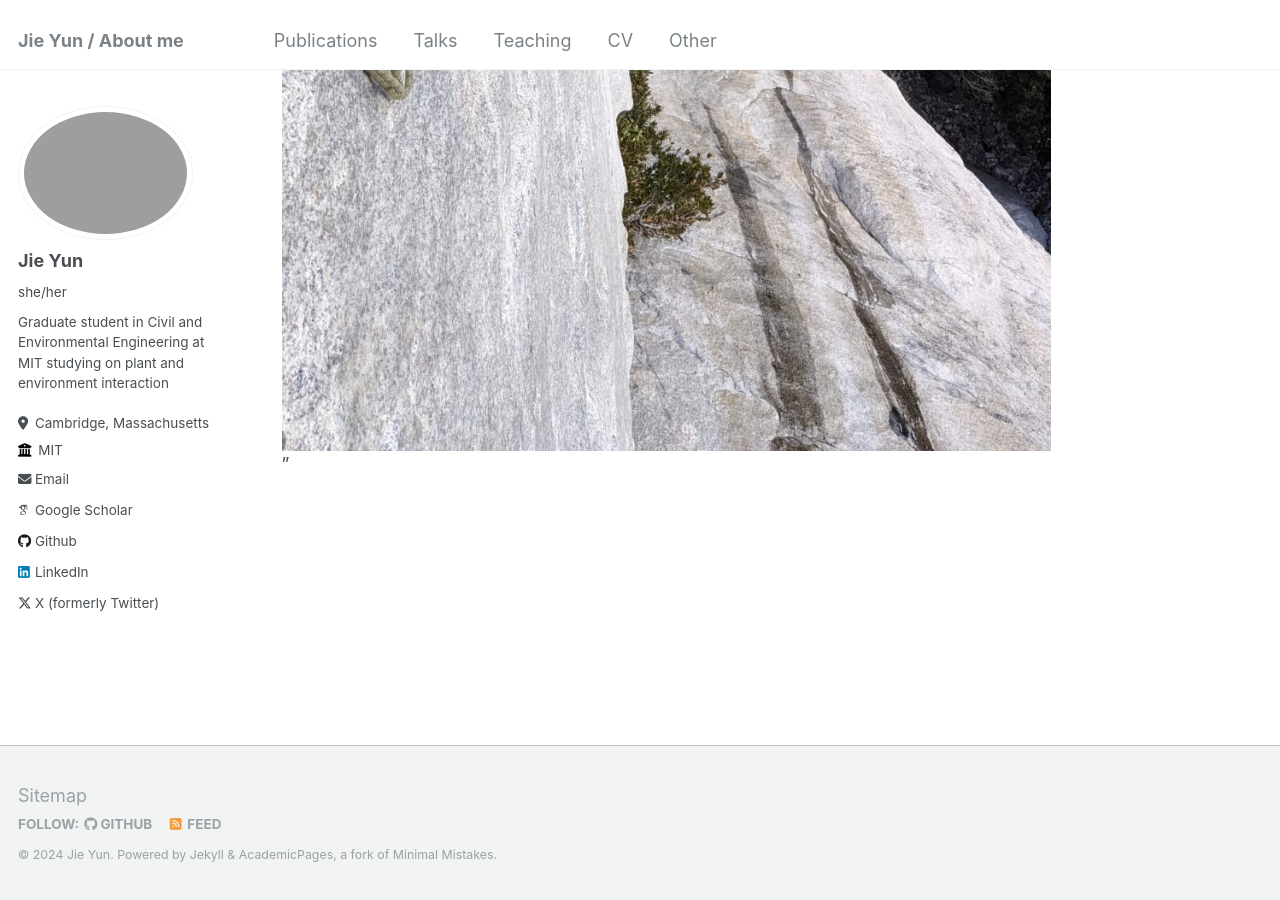
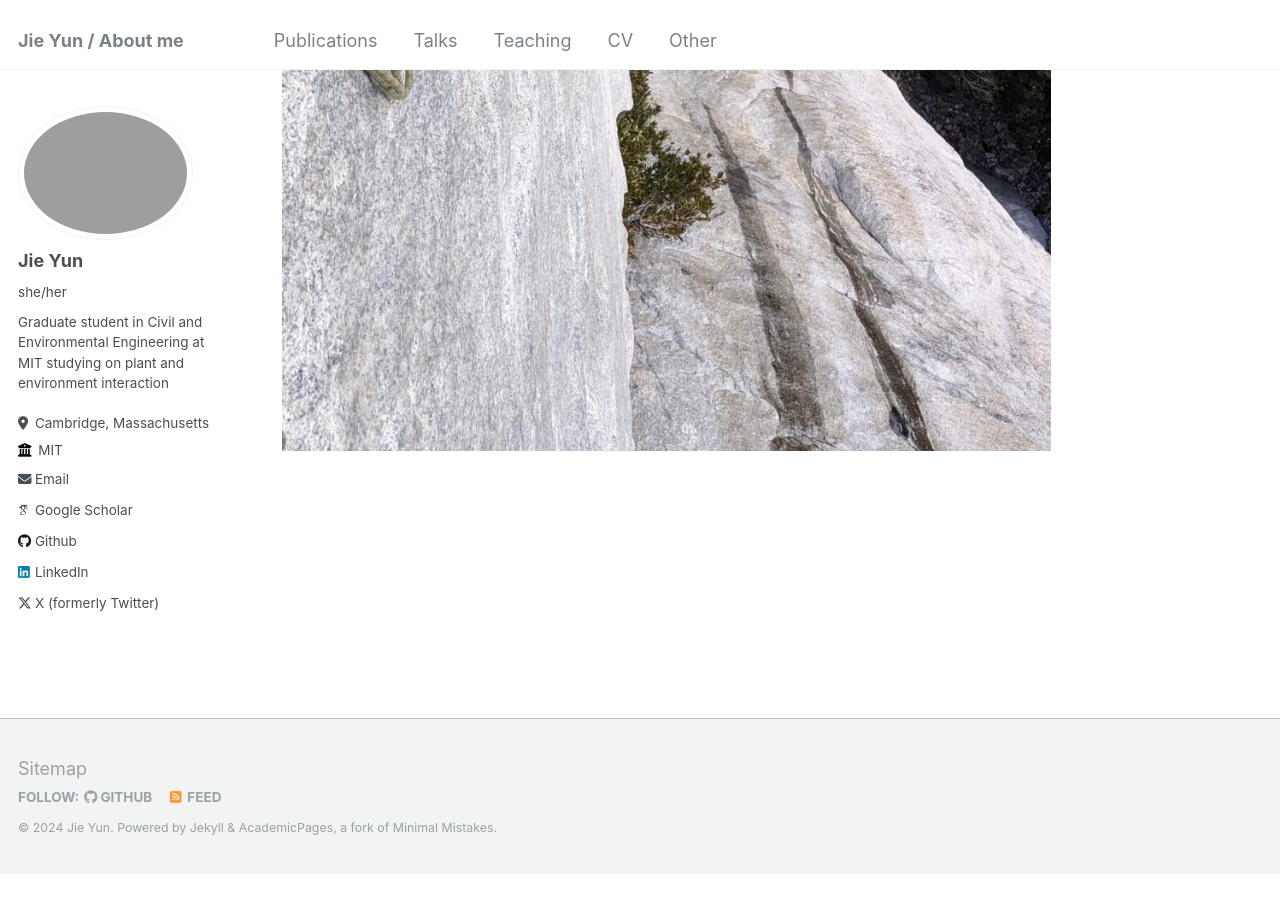
Before and after one commit to jyjiey/jyjiey.github.io, a Jekyll site: the page built from _pages/Other.md, in a window 1280 px wide and 900 px high, scrolled down 1092 px. Built offline with Jekyll 4.4.1, drawn with Linux system fonts in a browser that asks for light colours; some web fonts are replaced; after the commit the page ends 1965 px from its top, so only the background shows below that.

Commit message:
Update Other.md

```diff
--- a/_pages/Other.md
+++ b/_pages/Other.md
@@ -7,4 +7,4 @@ redirect_from:
   - /Other.html
 ---
 
-Other than research, I also love rock climbing!<br/><img src='/images/500x300.png'>"
+Other than research, I also love rock climbing!<br/><img src='/images/500x300.png'>
```
